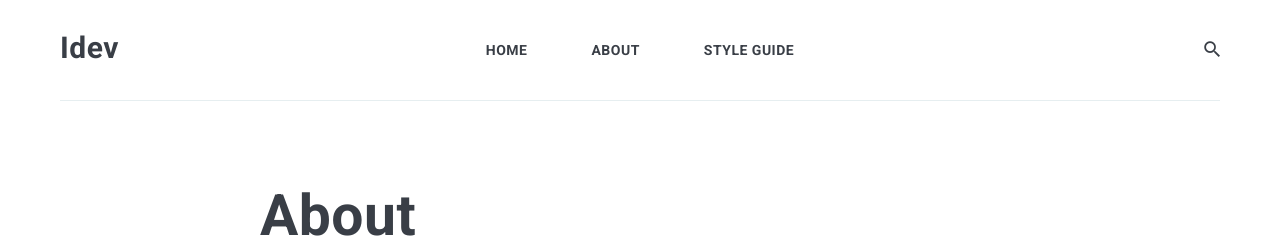
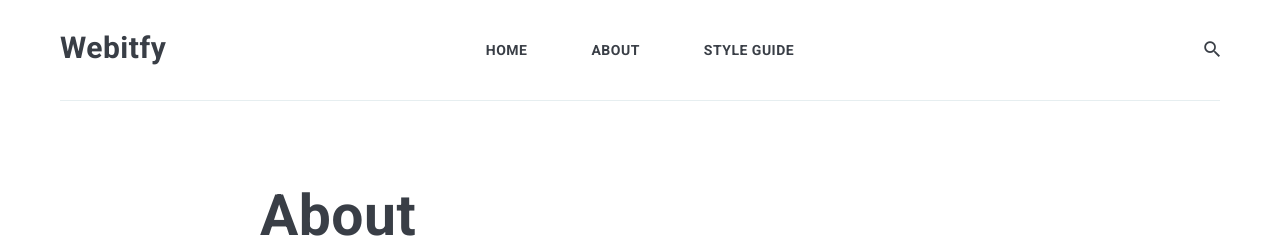
Before and after one commit to Webitfy/webitfy.github.io, a Jekyll site: the page built from _pages/about.md, in a window 1280 px wide and 900 px high. Shown: the top 238 px of the window. Built offline with Jekyll 4.4.1, drawn with Linux system fonts in a browser that asks for light colours; nearby versions of some CDN libraries.

Commit message:
Update settings.yml

```diff
--- a/_data/settings.yml
+++ b/_data/settings.yml
@@ -1,8 +1,8 @@
 #-------------------------------
 # General Site Settings
-title: Idev
+title: Webitfy
 logo:  # You can add own logo.
-description: Idev.my.id
+description: Webitfy.com
 
 
 #-------------------------------
```
